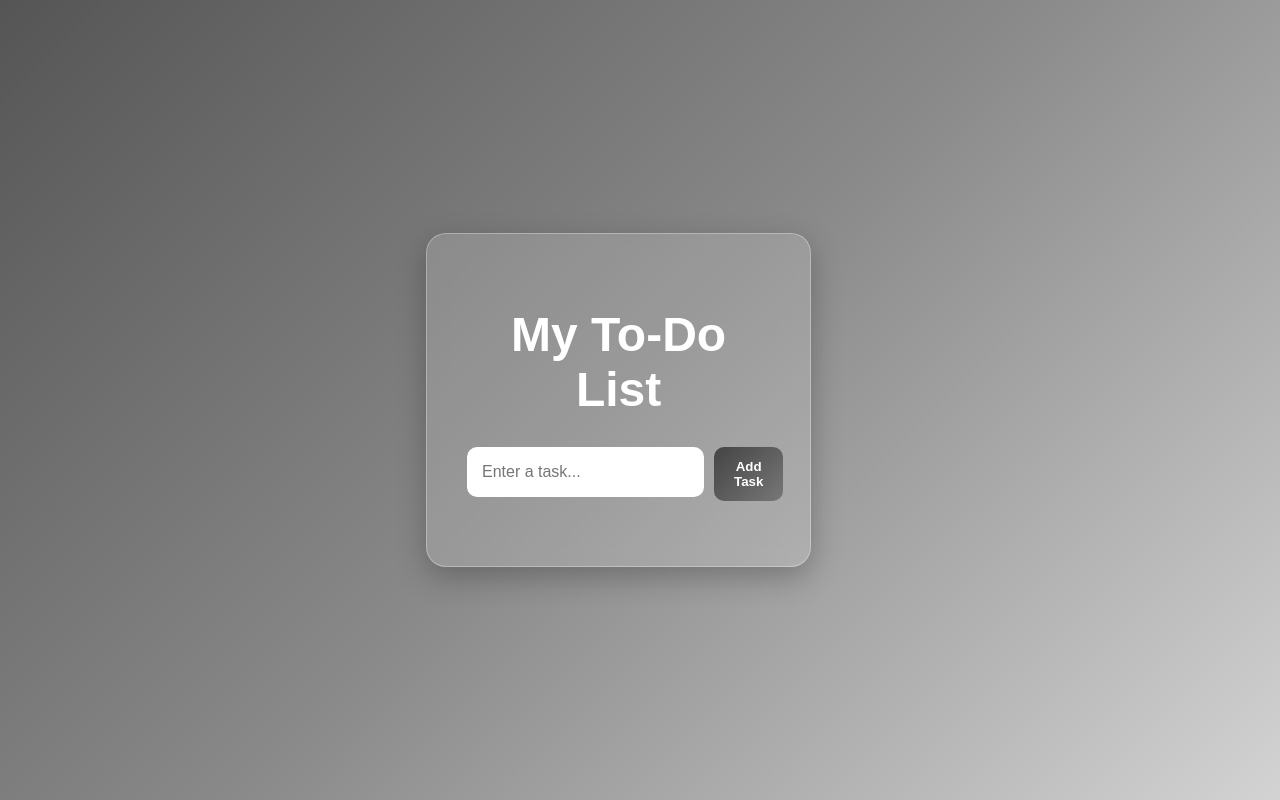
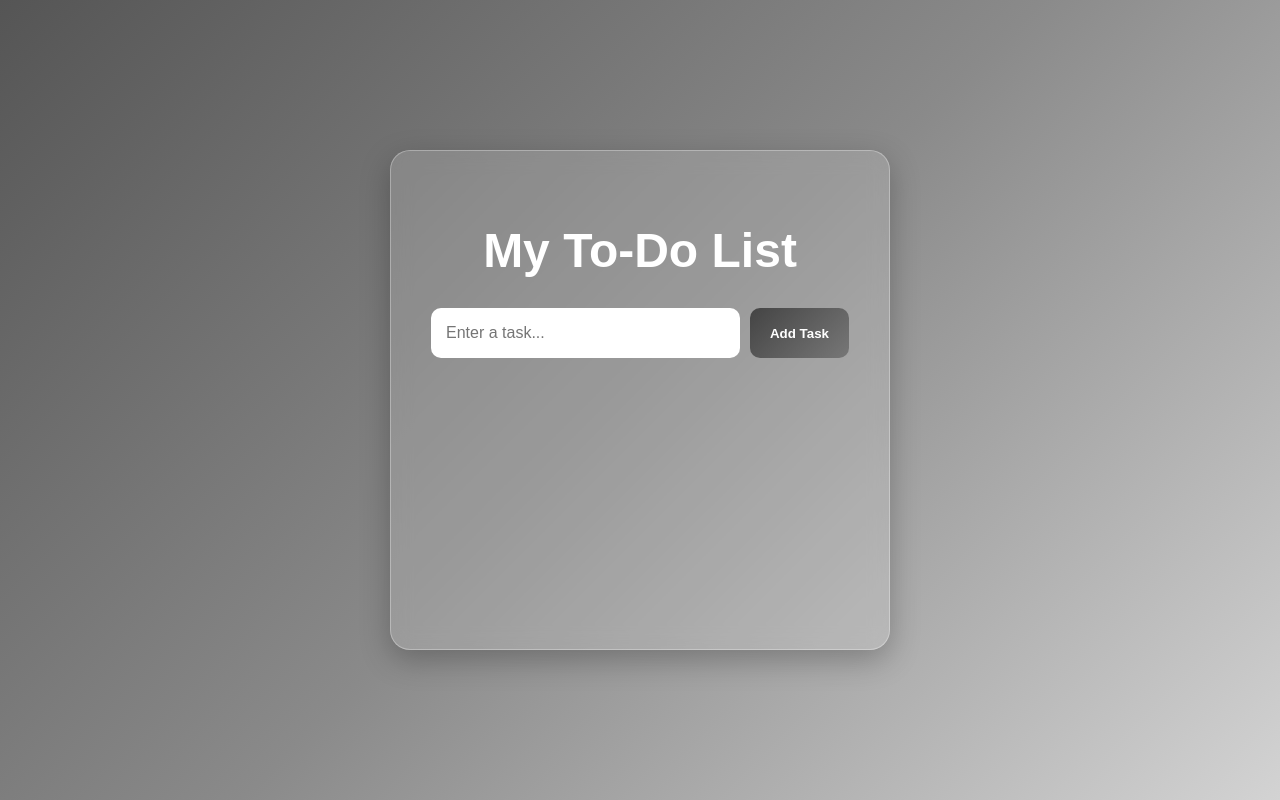
Before and after one commit to willcodeankit/To-do-list-using-React, a React (Vite) app: page / in a window 1280 px wide. Built offline with nearby package versions, Linux system fonts and the light colour scheme.

Commit message:
Increasing container size

```diff
--- a/src/App.css
+++ b/src/App.css
@@ -24,6 +24,8 @@ body {
 .container {
   width: min(800px, 90%);
   padding: 40px;
+  min-height: 500px;
+  min-width: 500px;
 
   background: rgba(255, 255, 255, 0.15);
 
```
